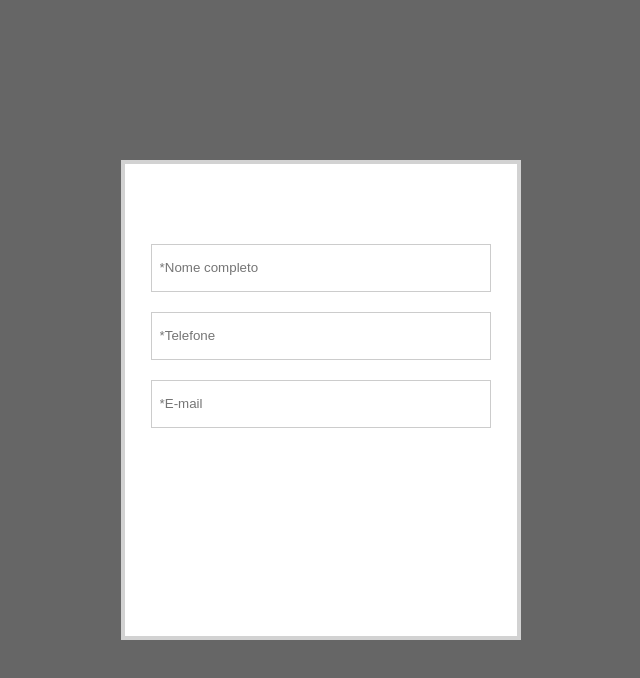
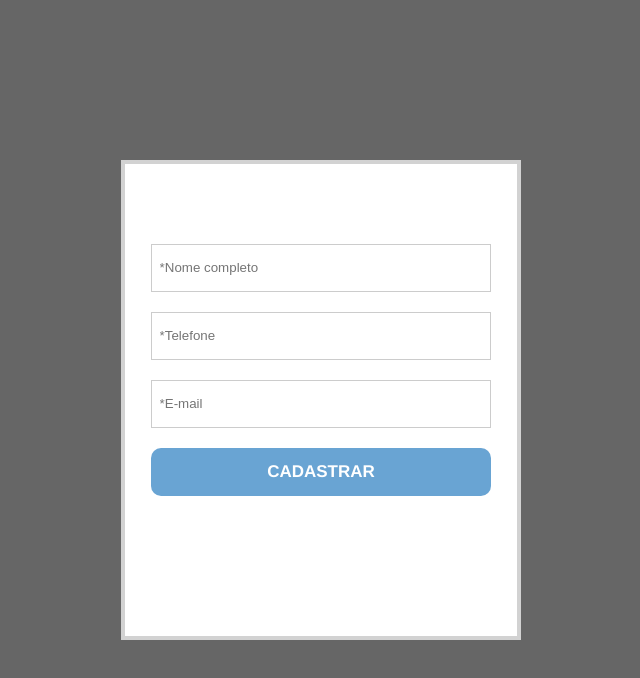
Before and after one commit to matheuspython/janela-modal-e-formulario-jquery, a plain HTML site: page indexis/index.html in a window 1280 px wide. Shown: the whole page, without its empty margins (319-959 px from the left). Drawn offline with Linux system fonts and the light colour scheme.

Commit message:
o formulario foi criado

```diff
--- a/indexis/index.html
+++ b/indexis/index.html
@@ -16,6 +16,7 @@
                 <input type="text" name="nome" id="nome" placeholder="*Nome completo">
                 <input type="text" name="telofone" id="telefone" placeholder="*Telefone">
                 <input type="text" name="email" id="email" placeholder="*E-mail">
+                <input type="submit" value="Cadastrar" nome="acao">
             </form>
         </div><!--form-->
     </div><!--bg-->
```
